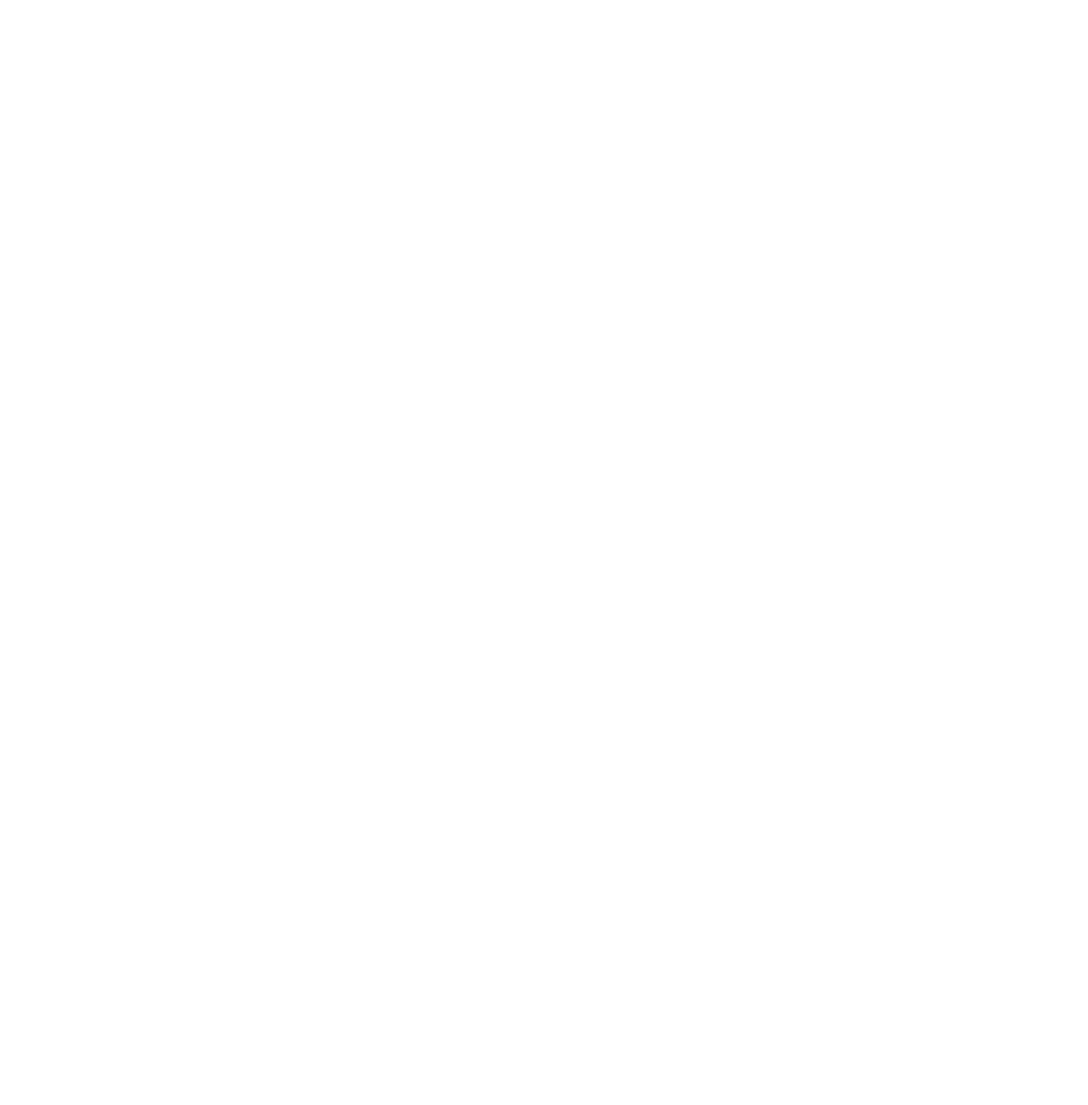
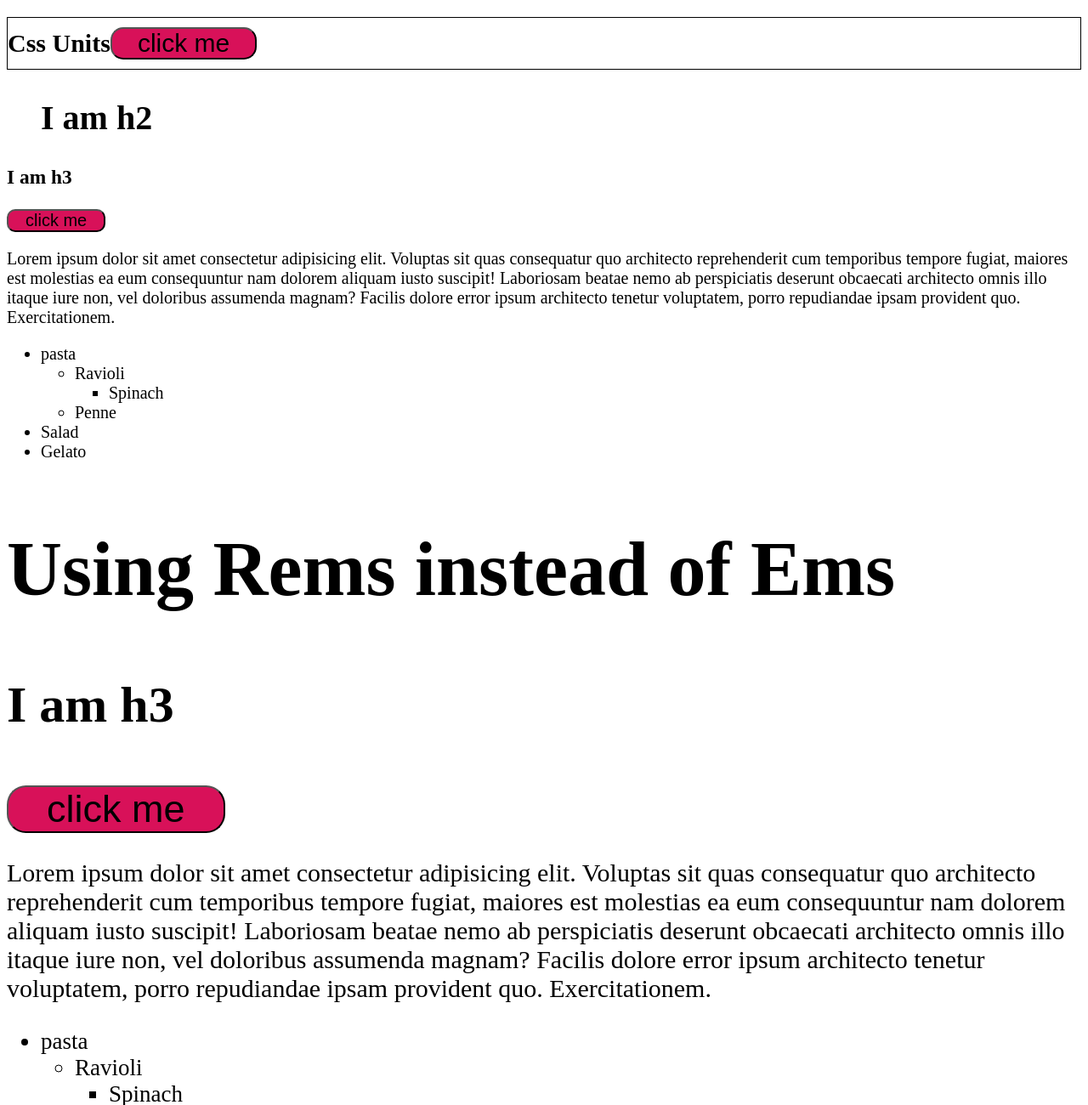
Before and after one commit to TravonSabur/WebDev-Css, a plain HTML site: page cssUnits/index.html in a window 1280 px wide. Shown: the top 1300 px of the page at 85% size. Before the commit the page ends 800 px from the top, so only its background shows below. Drawn offline with Linux system fonts and the light colour scheme.

Commit message:
finish CSS Units make .gitignore

```diff
--- a/cssUnits/index.html
+++ b/cssUnits/index.html
@@ -0,0 +1,73 @@
+<!DOCTYPE html>
+<html lang="en">
+
+<head>
+    <meta charset="UTF-8">
+    <meta http-equiv="X-UA-Compatible" content="IE=edge">
+    <meta name="viewport" content="width=device-width, initial-scale=1.0">
+    <title>Css Units</title>
+    <link rel="stylesheet" href="style.css">
+</head>
+
+<body>
+    <h1>Css Units<button>click me</button></h1>
+    <article id="ems">
+        <h2>I am h2</h2>
+        <h3>I am h3</h3>
+        <button>click me</button>
+        <p>Lorem ipsum dolor sit amet consectetur adipisicing elit. Voluptas sit quas consequatur quo architecto
+            reprehenderit cum temporibus tempore fugiat, maiores est molestias ea eum consequuntur nam dolorem aliquam
+            iusto suscipit!
+            Laboriosam beatae nemo ab perspiciatis deserunt obcaecati architecto omnis illo itaque iure non, vel
+            doloribus assumenda magnam? Facilis dolore error ipsum architecto tenetur voluptatem, porro repudiandae
+            ipsam provident quo. Exercitationem.</p>
+        <ul>
+            <li>pasta
+                <ul>
+                    <li>Ravioli
+                        <ul>
+                            <li>Spinach</li>
+                        </ul>
+                    </li>
+                    <li>Penne</li>
+                </ul>
+            </li>
+            <li>Salad</li>
+            <li>Gelato</li>
+        </ul>
+    </article>
+    <article id="rems">
+        <h2>Using Rems instead of Ems</h2>
+        <h3>I am h3</h3>
+        <button>click me</button>
+        <p>Lorem ipsum dolor sit amet consectetur adipisicing elit. Voluptas sit quas consequatur quo architecto
+            reprehenderit cum temporibus tempore fugiat, maiores est molestias ea eum consequuntur nam dolorem aliquam
+            iusto suscipit!
+            Laboriosam beatae nemo ab perspiciatis deserunt obcaecati architecto omnis illo itaque iure non, vel
+            doloribus assumenda magnam? Facilis dolore error ipsum architecto tenetur voluptatem, porro repudiandae
+            ipsam provident quo. Exercitationem.</p>
+        <ul>
+            <li>pasta
+                <ul>
+                    <li>Ravioli
+                        <ul>
+                            <li>Spinach</li>
+                        </ul>
+                    </li>
+                    <li>Penne</li>
+                </ul>
+            </li>
+            <li>Salad</li>
+            <li>Gelato</li>
+        </ul>
+    </article>
+    <button>click me</button>
+    <section>
+        <div>
+
+        </div>
+    </section>
+
+</body>
+
+</html>
--- a/cssUnits/style.css
+++ b/cssUnits/style.css
@@ -0,0 +1,64 @@
+html {
+    font-size: 30px;
+}
+
+section {
+    background-color: #cdedf6;
+    height: 800px;
+    width: 800px;
+}
+
+div {
+    background-color: #ef7b45;
+    height: 50%;
+    width: 50%;
+}
+
+h1 {
+    font-size: 30px;
+    border: 1px solid black;
+    line-height: 200%;
+}
+
+article#ems {
+    font-size: 20px;
+}
+
+#ems h2 {
+    font-size: 2em;
+    margin-left: 1em;
+}
+
+#ems p {
+    font-size: 1em;
+}
+
+#ems button {
+    font-size: 1em;
+    padding: 0 1em;
+    border-radius: .5em;
+    background-color: #d81159;
+}
+
+button {
+    font-size: 1em;
+    padding: 0 1em;
+    border-radius: .5em;
+    background-color: #d81159;
+}
+
+#rems h2 {
+    font-size: 3rem;
+}
+
+#rems h3 {
+    font-size: 2rem;
+}
+
+#rems ul {
+    font-size: .9rem;
+}
+
+#rems button {
+    font-size: 1.5rem;
+}
--- a/displayDemo/app.css
+++ b/displayDemo/app.css
@@ -0,0 +1,23 @@
+span {
+    background-color: #43bccd;
+    border: 1px solid black;
+    width: 500px;
+    padding: 50px;
+    margin: 50px;
+}
+
+h1 {
+    background-color: #a663cc;
+    border: 1px solid black;
+    width: 300px;
+    padding: 50px;
+}
+
+div {
+    height: 200px;
+    width: 200px;
+    background-color: aqua;
+    border: 5px solid black;
+    display: inline-block;
+    margin: 50px;
+}
```
Also changed, not shown: displayDemo/index.html (+10 -1 lines), 1 other file.
